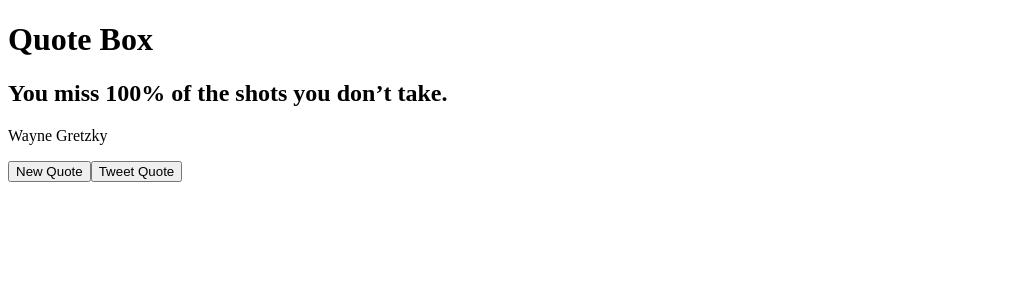
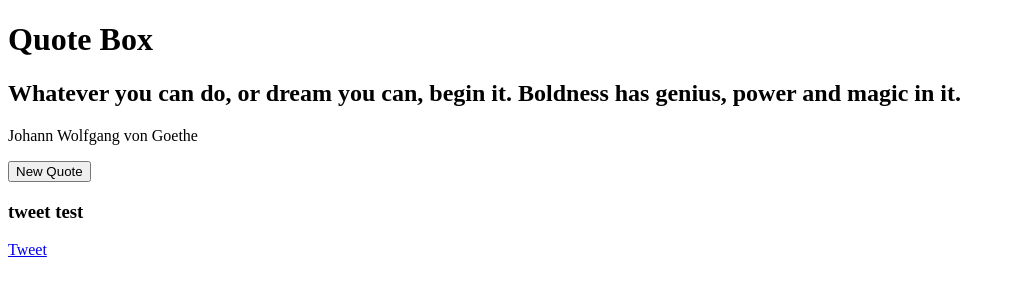
Before and after one commit to GregatGit/quote-box, a React (Create React App) app: page / in a window 1280 px wide. Shown: the top 300 px of the page, without its empty margins (0-1015 px from the left). Built offline with nearby package versions, Linux system fonts and the light colour scheme.

Commit message:
finished js

```diff
--- a/src/App.js
+++ b/src/App.js
@@ -1,37 +1,54 @@
 import React, { useState } from 'react'
 import DisplayQuote from './components/DisplayQuote'
+
 
 import { randomiser } from './utils'
 import { quotes } from './data'
 
 function App() {
-  //let startIndex = randomiser(quotes.length, [])
-  const [index, setIndex] = useState(Math.floor(Math.random() * quotes.length))
+  let startIndex = randomiser(quotes.length, [])
+  const [index, setIndex] = useState(startIndex)
   const [usedQuotes, setUsedQuotes] = useState([])
 
   function changeQuotesArr() {
+    let newIndex = randomiser(quotes.length, usedQuotes, index)
+    setIndex(newIndex)
+    setUsedQuotes([...usedQuotes, index])
 
-    let newIndex = randomiser(quotes.length, usedQuotes, index)
+    // reset the quotes if they have been all used
+    if (usedQuotes.length === quotes.length - 1) {
+      setUsedQuotes([index])
+    }
+  }
 
 
-    setIndex(newIndex)
-    setUsedQuotes([...usedQuotes, index])
-    // reset the quotes if they have been all used
-    if (usedQuotes.length === (quotes.length - 1)){
-      console.log('hi')
-      setUsedQuotes([index])
-    }
-    console.log(usedQuotes)
-  }
+
+  const href = "https://twitter.com/intent/tweet?text=" +
+  `${quotes[index].quote} ~ ${quotes[index].author}`
 
   return (
     <div className="App" id="quote-box">
       <header className="App-header">
         <h1>Quote Box</h1>
       </header>
-      <DisplayQuote quote={quotes[index].quote} author={quotes[index].author}/>
-      <button id="new-quote" onClick={changeQuotesArr}>New Quote</button>
-      <button id="tweet-quote">Tweet Quote</button>
+      <DisplayQuote quote={quotes[index].quote} author={quotes[index].author} />
+      <button id="new-quote" onClick={changeQuotesArr}>
+        New Quote
+      </button>
+
+      <div>
+        <h3>tweet test</h3>
+        <a
+          id="tweet-quote"
+          className="twitter-share-button"
+          href={href}
+          data-size="large"
+          target="_blank"
+          rel="noopener noreferrer"
+        >
+          Tweet
+        </a>
+      </div>
     </div>
   )
 }
--- a/src/data/index.js
+++ b/src/data/index.js
@@ -1,86 +1,354 @@
-export const starter = {quote: "The best way to find out Kitty is to get her out on the ocean. If anything is going to happen, it's going to happen out there.", author: "Captain Ron"}
+export const starter = {
+  quote:
+    "The best way to find out Kitty is to get her out on the ocean. If anything is going to happen, it's going to happen out there.",
+  author: 'Captain Ron',
+}
 
 export const quotes = [
-  {quote: "The best way to find out Kitty is to get her out on the ocean. If anything is going to happen, it's going to happen out there.", author: "Captain Ron"},
-  {quote: "Live as if you were to die tomorrow. Learn as if you were to live forever.", author:  "Mahatma Gandi"},
-  {quote: "Strive not to be a success, but rather to be of value", author:  "Albert Einstein"},
-  {quote: "Two roads diverged in a wood, and I took the one less traveled by, And that has made all the difference.", author:  "Robert Frost"},
-  {quote: "I attribute my success to this: I never gave or took any excuse.", author:  "Florence Nightingale"},
-  {quote: "You miss 100% of the shots you don’t take.", author:  "Wayne Gretzky"},
-  {quote: "I’ve missed more than 9000 shots in my career. I’ve lost almost 300 games. 26 times I’ve been trusted to take the game winning sauthor: hot and missed. I’ve failed over and over and over again in my life. And that is why I succeed.", author:  "Michael Jordan"}]
-
-  const q2 = [
-  {quote: "The most difficult thing is the decision to act, the rest is merely tenacity.", author:  "Amelia Earhart"},
-  {quote: "Every strike brings me closer to the next home run.", author:  "Babe Ruth"},
-  {quote: "Definiteness of purpose is the starting point of all achievement.", author:  "W. Clement Stone"},
-  {quote: "Life isn’t about getting and having, it’s about giving and being.", author:  "Kevin Kruse"},
-  {quote: "Life is what happens to you while you’re busy making other plans.", author:  "John Lennon"},
-  {quote: "We become what we think about.", author:  "Earl Nightingale"},
-  {quote: "Twenty years from now you will be more disappointed by the things that you didn’t do than by the ones you did do, so throw off tauthor: he bowlines, sail away from safe harbor, catch the trade winds in your sails.  Explore, Dream, Discover.", author:  "Mark Twain"},
-  {quote: "Life is 10% what happens to me and 90% of how I react to it.", author:  "Charles Swindoll"},
-  {quote: "The most common way people give up their power is by thinking they don’t have any.", author:  "Alice Walker"},
-  {quote: "The mind is everything. What you think you become.", author:  "Buddha"},
-  {quote: "The best time to plant a tree was 20 years ago. The second best time is now.", author:  "Chinese Proverb"},
-  {quote: "An unexamined life is not worth living.", author:  "Socrates"},
-  {quote: "Eighty percent of success is showing up.", author:  "Woody Allen"},
-  {quote: "Your time is limited, so don’t waste it living someone else’s life.", author:  "Steve Jobs"},
-  {quote: "Winning isn’t everything, but wanting to win is.", author:  "Vince Lombardi"},
-  {quote: "I am not a product of my circumstances. I am a product of my decisions.", author:  "Stephen Covey"},
-  {quote: "Every child is an artist.  The problem is how to remain an artist once he grows up.", author:  "Pablo Picasso"},
-  {quote: "I’ve learned that people will forget what you said, people will forget what you did, but people will never forget how you made tauthor: hem feel.", author:  "Maya Angelou"},
-  {quote: "Either you run the day, or the day runs you", author:  "Jim Rohn"},
-  {quote: "Whether you think you can or you think you can’t, you’re right", author:  "Henry Ford"},
-  {quote: "The two most important days in your life are the day you are born and the day you find out why.", author:  "Mark Twain"},
-  {quote: "Whatever you can do, or dream you can, begin it.  Boldness has genius, power and magic in it.", author:  "Johann Wolfgang von Goethe"},
-  {quote: "The best revenge is massive success.", author:  "Frank Sinatra"},
-  {quote: "People often say that motivation doesn’t last. Well, neither does bathing.  That’s why we recommend it daily.", author:  "Zig Ziglar"},
-  {quote: "Life shrinks or expands in proportion to one’s courage.", author:  "Anais Nin"},
-  {quote: "If you hear a voice within you say “you cannot paint,” then by all means paint and that voice will be silenced.", author:  "Vincent Van Gauthor: ogh"},
-  {quote: "There is only one way to avoid criticism: do nothing, say nothing, and be nothing.", author:  "Aristotle"},
-  {quote: "Ask and it will be given to you; search, and you will find; knock and the door will be opened for you.", author:  "Jesus"},
-  {quote: "The only person you are destined to become is the person you decide to be.", author:  "Ralph Waldo Emerson"},
-  {quote: "Go confidently in the direction of your dreams.  Live the life you have imagined. ", author:  "Henry David Thoreau"},
-  {quote: "When I stand before God at the end of my life, I would hope that I would not have a single bit of talent left and could say, I uauthor: sed everything you gave me.", author:  "Erma Bombeck"},
-  {quote: "Few things can help an individual more than to place responsibility on him, and to let him know that you trust him.", author:  "Booker Tauthor: . Washington"},
-  {quote: "Certain things catch your eye, but pursue only those that capture the heart.", author:  "Ancient Indian Proverb"},
-  {quote: "Believe you can and you’re halfway there.", author:  "Theodore Roosevelt"},
-  {quote: "Everything you’ve ever wanted is on the other side of fear.", author:  "George Addair"},
-  {quote: "We can easily forgive a child who is afraid of the dark; the real tragedy of life is when men are afraid of the light.", author:  "Plato"},
-  {quote: "Teach thy tongue to say, “I do not know,” and thous shalt progress.", author:  "Maimonides"},
-  {quote: "Start where you are. Use what you have.  Do what you can.", author:  "Arthur Ashe"},
-  {quote: "When I was 5 years old, my mother always told me that happiness was the key to life.  When I went to school, they asked me wauthor: hat I wanted to be when I grew up.  I wrote down ‘happy’.  They told me I didn’t understand the assignment, and I told them tauthor: hey didn’t understand life.", author:  "John Lennon"},
-  {quote: "Fall seven times and stand up eight.", author:  "Japanese Proverb"},
-  {quote: "When one door of happiness closes, another opens, but often we look so long at the closed door that we do not see the one that hauthor: as been opened for us.", author:  "Helen Keller"},
-  {quote: "Everything has beauty, but not everyone can see.", author:  "Confucius"},
-  {quote: "How wonderful it is that nobody need wait a single moment before starting to improve the world.", author:  "Anne Frank"},
-  {quote: "When I let go of what I am, I become what I might be.", author:  "Lao Tzu"},
-  {quote: "Life is not measured by the number of breaths we take, but by the moments that take our breath away.", author:  "Maya Angelou"},
-  {quote: "Happiness is not something readymade.  It comes from your own actions.", author:  "Dalai Lama"},
-  {quote: "If you’re offered a seat on a rocket ship, don’t ask what seat! Just get on.", author:  "Sheryl Sandberg"},
-  {quote: "First, have a definite, clear practical ideal; a goal, an objective. Second, have the necessary means to achieve your ends; wauthor: isdom, money, materials, and methods. Third, adjust all your means to that end.", author:  "Aristotle"},
-  {quote: "If the wind will not serve, take to the oars.", author:  "Latin Proverb"},
-  {quote: "You can’t fall if you don’t climb.  But there’s no joy in living your whole life on the ground.", author:  "Unknown"},
-  {quote: "We must believe that we are gifted for something, and that this thing, at whatever cost, must be attained.", author:  "Marie Curie"},
-  {quote: "Too many of us are not living our dreams because we are living our fears.", author:  "Les Brown"},
-  {quote: "Challenges are what make life interesting and overcoming them is what makes life meaningful.", author:  "Joshua J. Marine"},
-  {quote: "If you want to lift yourself up, lift up someone else.", author:  "Booker T. Washington"},
-  {quote: "I have been impressed with the urgency of doing. Knowing is not enough; we must apply. Being willing is not enough; we must dauthor: o.", author:  "Leonardo da Vinci"},
-  {quote: "Limitations live only in our minds.  But if we use our imaginations, our possibilities become limitless.", author:  "Jamie Paolinetti"},
-  {quote: "You take your life in your own hands, and what happens? A terrible thing, no one to blame.", author:  "Erica Jong"},
-  {quote: "What’s money? A man is a success if he gets up in the morning and goes to bed at night and in between does what he wants to dauthor: o.", author:  "Bob Dylan"},
-  {quote: "I didn’t fail the test. I just found 100 ways to do it wrong.", author:  "Benjamin Franklin"},
-  {quote: "A person who never made a mistake never tried anything new.", author:  "Albert Einstein"},
-  {quote: "The person who says it cannot be done should not interrupt the person who is doing it.", author:  "Chinese Proverb"},
-  {quote: "There are no traffic jams along the extra mile.", author:  "Roger Staubach"},
-  {quote: "It is never too late to be what you might have been.", author:  "George Eliot"},
-  {quote: "You become what you believe.", author:  "Oprah Winfrey"},
-  {quote: "I would rather die of passion than of boredom.", author:  "Vincent van Gogh"},
-  {quote: "A truly rich man is one whose children run into his arms when his hands are empty.", author:  "Unknown"},
-  {quote: "It is not what you do for your children, but what you have taught them to do for themselves, that will make them successful hauthor: uman beings.", author:  "Ann Landers"},
-  {quote: "If you want your children to turn out well, spend twice as much time with them, and half as much money.", author:  "Abigail Van Buren"},
-  {quote: "Build your own dreams, or someone else will hire you to build theirs.", author:  "Farrah Gray"},
-  {quote: "The battles that count aren’t the ones for gold medals. The struggles within yourself – the invisible battles inside all of uauthor: s–that’s where it’s at.", author:  "Jesse Owens"},
-  {quote: "Education costs money.  But then so does ignorance.", author:  "Sir Claus Moser"},
-  {quote: "I have learned over the years that when one’s mind is made up, this diminishes fear.", author:  "Rosa Parks"},
-  {quote: "It does not matter how slowly you go as long as you do not stop.", author:  "Confucius"}
+  {
+    quote:
+      "The best way to find out Kitty is to get her out on the ocean. If anything is going to happen, it's going to happen out there.",
+    author: 'Captain Ron',
+  },
+  {
+    quote:
+      'Live as if you were to die tomorrow. Learn as if you were to live forever.',
+    author: 'Mahatma Gandi',
+  },
+  {
+    quote: 'Strive not to be a success, but rather to be of value',
+    author: 'Albert Einstein',
+  },
+  {
+    quote:
+      'Two roads diverged in a wood, and I took the one less traveled by, And that has made all the difference.',
+    author: 'Robert Frost',
+  },
+  {
+    quote: 'I attribute my success to this: I never gave or took any excuse.',
+    author: 'Florence Nightingale',
+  },
+  {
+    quote: 'You miss 100% of the shots you don’t take.',
+    author: 'Wayne Gretzky',
+  },
+  {
+    quote:
+      'I’ve missed more than 9000 shots in my career. I’ve lost almost 300 games. 26 times I’ve been trusted to take the game winning shot and missed. I’ve failed over and over and over again in my life. And that is why I succeed.',
+    author: 'Michael Jordan',
+  },
+  {
+    quote:
+      'The most difficult thing is the decision to act, the rest is merely tenacity.',
+    author: 'Amelia Earhart',
+  },
+  {
+    quote: 'Every strike brings me closer to the next home run.',
+    author: 'Babe Ruth',
+  },
+  {
+    quote: 'Definiteness of purpose is the starting point of all achievement.',
+    author: 'W. Clement Stone',
+  },
+  {
+    quote: 'Life isn’t about getting and having, it’s about giving and being.',
+    author: 'Kevin Kruse',
+  },
+  {
+    quote: 'Life is what happens to you while you’re busy making other plans.',
+    author: 'John Lennon',
+  },
+  { quote: 'We become what we think about.', author: 'Earl Nightingale' },
+  {
+    quote:
+      'Twenty years from now you will be more disappointed by the things that you didn’t do than by the ones you did do, so throw off the bowlines, sail away from safe harbor, catch the trade winds in your sails.  Explore, Dream, Discover.',
+    author: 'Mark Twain',
+  },
+  {
+    quote: 'Life is 10% what happens to me and 90% of how I react to it.',
+    author: 'Charles Swindoll',
+  },
+  {
+    quote:
+      'The most common way people give up their power is by thinking they don’t have any.',
+    author: 'Alice Walker',
+  },
+  {
+    quote: 'The mind is everything. What you think you become.',
+    author: 'Buddha',
+  },
+  {
+    quote:
+      'The best time to plant a tree was 20 years ago. The second best time is now.',
+    author: 'Chinese Proverb',
+  },
+  { quote: 'An unexamined life is not worth living.', author: 'Socrates' },
+  { quote: 'Eighty percent of success is showing up.', author: 'Woody Allen' },
+  {
+    quote:
+      'Your time is limited, so don’t waste it living someone else’s life.',
+    author: 'Steve Jobs',
+  },
+  {
+    quote: 'Winning isn’t everything, but wanting to win is.',
+    author: 'Vince Lombardi',
+  },
+  {
+    quote:
+      'I am not a product of my circumstances. I am a product of my decisions.',
+    author: 'Stephen Covey',
+  },
+  {
+    quote:
+      'Every child is an artist.  The problem is how to remain an artist once he grows up.',
+    author: 'Pablo Picasso',
+  },
+  {
+    quote:
+      'I’ve learned that people will forget what you said, people will forget what you did, but people will never forget how you made tauthor: hem feel.',
+    author: 'Maya Angelou',
+  },
+  { quote: 'Either you run the day, or the day runs you', author: 'Jim Rohn' },
+  {
+    quote: 'Whether you think you can or you think you can’t, you’re right',
+    author: 'Henry Ford',
+  },
+  {
+    quote:
+      'The two most important days in your life are the day you are born and the day you find out why.',
+    author: 'Mark Twain',
+  },
+  {
+    quote:
+      'Whatever you can do, or dream you can, begin it.  Boldness has genius, power and magic in it.',
+    author: 'Johann Wolfgang von Goethe',
+  },
+  { quote: 'The best revenge is massive success.', author: 'Frank Sinatra' },
+  {
+    quote:
+      'People often say that motivation doesn’t last. Well, neither does bathing.  That’s why we recommend it daily.',
+    author: 'Zig Ziglar',
+  },
+  {
+    quote: 'Life shrinks or expands in proportion to one’s courage.',
+    author: 'Anais Nin',
+  },
+  {
+    quote:
+      'If you hear a voice within you say “you cannot paint,” then by all means paint and that voice will be silenced.',
+    author: 'Vincent Van Gogh',
+  },
+  {
+    quote:
+      'There is only one way to avoid criticism: do nothing, say nothing, and be nothing.',
+    author: 'Aristotle',
+  },
+  {
+    quote:
+      'Ask and it will be given to you; search, and you will find; knock and the door will be opened for you.',
+    author: 'Jesus',
+  },
+  {
+    quote:
+      'The only person you are destined to become is the person you decide to be.',
+    author: 'Ralph Waldo Emerson',
+  },
+  {
+    quote:
+      'Go confidently in the direction of your dreams.  Live the life you have imagined. ',
+    author: 'Henry David Thoreau',
+  },
+  {
+    quote:
+      'When I stand before God at the end of my life, I would hope that I would not have a single bit of talent left and could say, I used everything you gave me.',
+    author: 'Erma Bombeck',
+  },
+  {
+    quote:
+      'Few things can help an individual more than to place responsibility on him, and to let him know that you trust him.',
+    author: 'Booker Tauthor: . Washington',
+  },
+  {
+    quote:
+      'Certain things catch your eye, but pursue only those that capture the heart.',
+    author: 'Ancient Indian Proverb',
+  },
+  {
+    quote: 'Believe you can and you’re halfway there.',
+    author: 'Theodore Roosevelt',
+  },
+  {
+    quote: 'Everything you’ve ever wanted is on the other side of fear.',
+    author: 'George Addair',
+  },
+  {
+    quote:
+      'We can easily forgive a child who is afraid of the dark; the real tragedy of life is when men are afraid of the light.',
+    author: 'Plato',
+  },
+  {
+    quote:
+      'Teach thy tongue to say, “I do not know,” and thous shalt progress.',
+    author: 'Maimonides',
+  },
+  {
+    quote: 'Start where you are. Use what you have.  Do what you can.',
+    author: 'Arthur Ashe',
+  },
+  {
+    quote:
+      'When I was 5 years old, my mother always told me that happiness was the key to life.  When I went to school, they asked me what I wanted to be when I grew up.  I wrote down ‘happy’.  They told me I didn’t understand the assignment, and I told them they didn’t understand life.',
+    author: 'John Lennon',
+  },
+  { quote: 'Fall seven times and stand up eight.', author: 'Japanese Proverb' },
+  {
+    quote:
+      'When one door of happiness closes, another opens, but often we look so long at the closed door that we do not see the one that hauthor: as been opened for us.',
+    author: 'Helen Keller',
+  },
+  {
+    quote: 'Everything has beauty, but not everyone can see.',
+    author: 'Confucius',
+  },
+  {
+    quote:
+      'How wonderful it is that nobody need wait a single moment before starting to improve the world.',
+    author: 'Anne Frank',
+  },
+  {
+    quote: 'When I let go of what I am, I become what I might be.',
+    author: 'Lao Tzu',
+  },
+  {
+    quote:
+      'Life is not measured by the number of breaths we take, but by the moments that take our breath away.',
+    author: 'Maya Angelou',
+  },
+  {
+    quote:
+      'Happiness is not something readymade.  It comes from your own actions.',
+    author: 'Dalai Lama',
+  },
+  {
+    quote:
+      'If you’re offered a seat on a rocket ship, don’t ask what seat! Just get on.',
+    author: 'Sheryl Sandberg',
+  },
+  {
+    quote:
+      'First, have a definite, clear practical ideal; a goal, an objective. Second, have the necessary means to achieve your ends; wisdom, money, materials, and methods. Third, adjust all your means to that end.',
+    author: 'Aristotle',
+  },
+  {
+    quote: 'If the wind will not serve, take to the oars.',
+    author: 'Latin Proverb',
+  },
+  {
+    quote:
+      'You can’t fall if you don’t climb. But there’s no joy in living your whole life on the ground.',
+    author: 'Unknown',
+  },
+  {
+    quote:
+      'We must believe that we are gifted for something, and that this thing, at whatever cost, must be attained.',
+    author: 'Marie Curie',
+  },
+  {
+    quote:
+      'Too many of us are not living our dreams because we are living our fears.',
+    author: 'Les Brown',
+  },
+  {
+    quote:
+      'Challenges are what make life interesting and overcoming them is what makes life meaningful.',
+    author: 'Joshua J. Marine',
+  },
+  {
+    quote: 'If you want to lift yourself up, lift up someone else.',
+    author: 'Booker T. Washington',
+  },
+  {
+    quote:
+      'I have been impressed with the urgency of doing. Knowing is not enough; we must apply. Being willing is not enough; we must do.',
+    author: 'Leonardo da Vinci',
+  },
+  {
+    quote:
+      'Limitations live only in our minds.  But if we use our imaginations, our possibilities become limitless.',
+    author: 'Jamie Paolinetti',
+  },
+  {
+    quote:
+      'You take your life in your own hands, and what happens? A terrible thing, no one to blame.',
+    author: 'Erica Jong',
+  },
+  {
+    quote:
+      'What’s money? A man is a success if he gets up in the morning and goes to bed at night and in between does what he wants to do.',
+    author: 'Bob Dylan',
+  },
+  {
+    quote: 'I didn’t fail the test. I just found 100 ways to do it wrong.',
+    author: 'Benjamin Franklin',
+  },
+  {
+    quote: 'A person who never made a mistake never tried anything new.',
+    author: 'Albert Einstein',
+  },
+  {
+    quote:
+      'The person who says it cannot be done should not interrupt the person who is doing it.',
+    author: 'Chinese Proverb',
+  },
+  {
+    quote: 'There are no traffic jams along the extra mile.',
+    author: 'Roger Staubach',
+  },
+  {
+    quote: 'It is never too late to be what you might have been.',
+    author: 'George Eliot',
+  },
+  { quote: 'You become what you believe.', author: 'Oprah Winfrey' },
+  {
+    quote: 'I would rather die of passion than of boredom.',
+    author: 'Vincent van Gogh',
+  },
+  {
+    quote:
+      'A truly rich man is one whose children run into his arms when his hands are empty.',
+    author: 'Unknown',
+  },
+  {
+    quote:
+      'It is not what you do for your children, but what you have taught them to do for themselves, that will make them successful human beings.',
+    author: 'Ann Landers',
+  },
+  {
+    quote:
+      'If you want your children to turn out well, spend twice as much time with them, and half as much money.',
+    author: 'Abigail Van Buren',
+  },
+  {
+    quote:
+      'Build your own dreams, or someone else will hire you to build theirs.',
+    author: 'Farrah Gray',
+  },
+  {
+    quote:
+      'The battles that count aren’t the ones for gold medals. The struggles within yourself – the invisible battles inside all of us–that’s where it’s at.',
+    author: 'Jesse Owens',
+  },
+  {
+    quote: 'Education costs money.  But then so does ignorance.',
+    author: 'Sir Claus Moser',
+  },
+  {
+    quote:
+      'I have learned over the years that when one’s mind is made up, this diminishes fear.',
+    author: 'Rosa Parks',
+  },
+  {
+    quote: 'It does not matter how slowly you go as long as you do not stop.',
+    author: 'Confucius',
+  },
 ]
--- a/src/utils/index.js
+++ b/src/utils/index.js
@@ -9,6 +9,5 @@ export function randomiser(range, usedArr, lastIndex) {
       return 1
     }
   } while (usedArr.indexOf(num) !== -1 || lastIndex === num)
-  console.log('random: ', usedArr.indexOf(num))
   return num
 }
```
